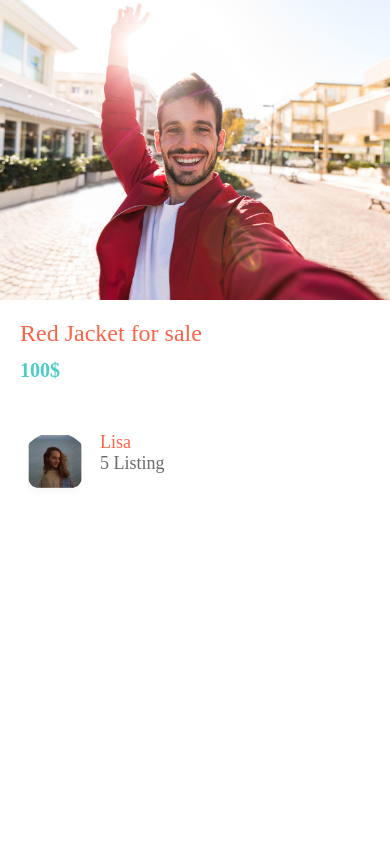
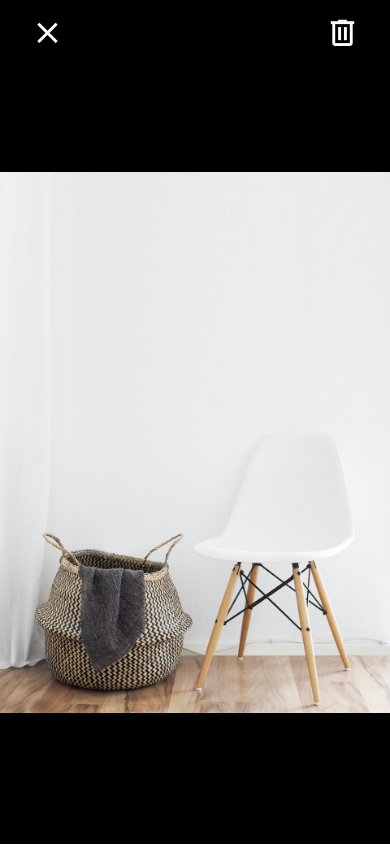
Before and after one commit to Ghauoor/end_the_urge, a React Native app: screen / in a window 390 px wide. Built offline with nearby package versions, Linux system fonts and the light colour scheme.

Commit message:
Fix View Image Screen

```diff
--- a/App.js
+++ b/App.js
@@ -1,9 +1,10 @@
 import React from 'react';
 import {View, StyleSheet} from 'react-native';
 import ListingDetailsScreen from './src/screens/ListingDetailsScreen';
+import ViewImageScreen from './src/screens/ViewImageScreen';
 
 const App = () => {
-  return <ListingDetailsScreen />;
+  return <ViewImageScreen />;
 };
 
 const styles = StyleSheet.create({});
--- a/src/screens/ViewImageScreen.js
+++ b/src/screens/ViewImageScreen.js
@@ -1,13 +1,18 @@
 import React from 'react';
 import {View, StyleSheet, Text, Image} from 'react-native';
+import Icon from 'react-native-vector-icons/dist/MaterialCommunityIcons';
 
 import colors from '../config/colors';
 
 const ViewImageScreen = () => {
   return (
     <View style={styles.container}>
-      <View style={styles.closeIcon}></View>
-      <View style={styles.deleteIcon}></View>
+      <View style={styles.closeIcon}>
+        <Icon name="close" color={colors.white} size={35} />
+      </View>
+      <View style={styles.deleteIcon}>
+        <Icon name="trash-can-outline" color={colors.white} size={35} />
+      </View>
       <Image
         resizeMode="contain"
         style={styles.image}
@@ -23,20 +28,14 @@
     flex: 1,
   },
   closeIcon: {
-    height: 50,
-    width: 50,
     position: 'absolute',
-    top: 10,
+    top: 15,
     left: 30,
-    backgroundColor: colors.secondaryColor,
   },
   deleteIcon: {
-    height: 50,
-    width: 50,
     position: 'absolute',
-    top: 10,
+    top: 15,
     right: 30,
-    backgroundColor: colors.primaryColor,
   },
   image: {
     width: '100%',
```
